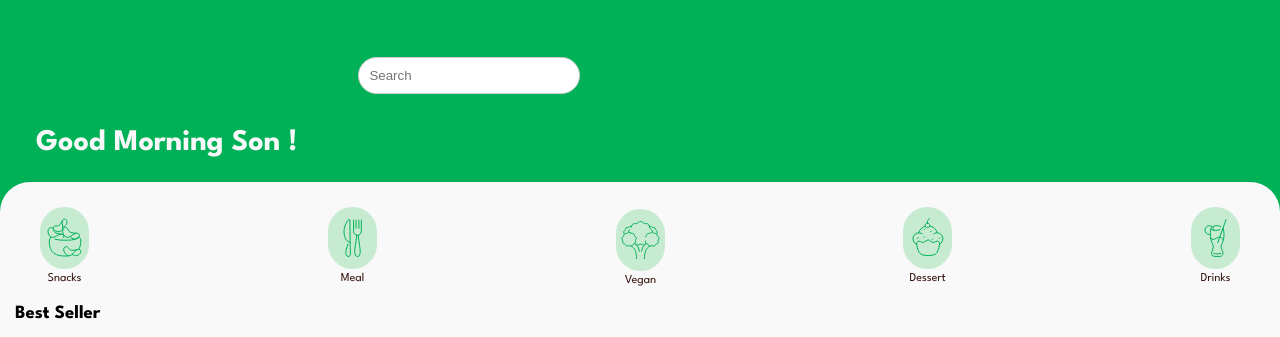
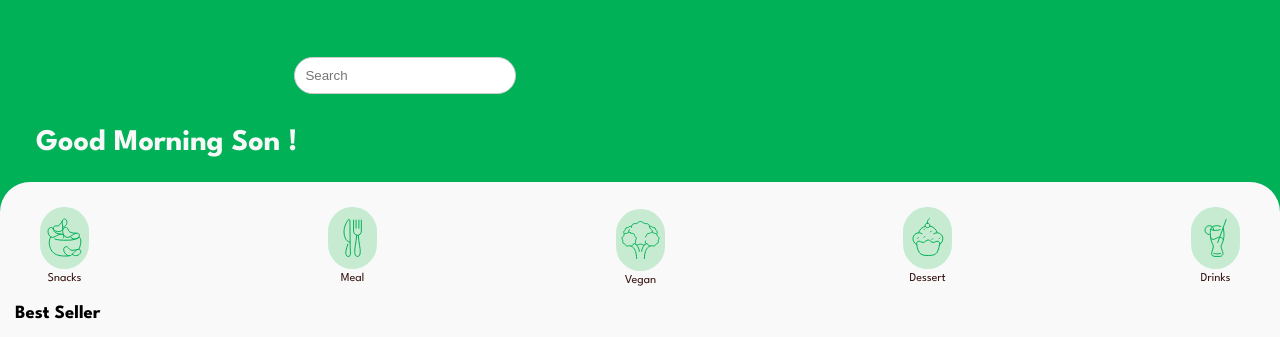
Before and after one commit to rxsemxrriee/KOSEN-gin-arai-dee, a plain HTML site: page user-ui.html in a window 1280 px wide. Shown: the top 337 px of the page. Drawn offline with Linux system fonts and the light colour scheme.

Commit message:
user test 2

```diff
--- a/style-user-ui.css
+++ b/style-user-ui.css
@@ -12,7 +12,7 @@ header input {
   border: 1px solid #ccc;
   margin-bottom: 10px;
   margin-top: 57px;
-  margin-left: 28%;
+  margin-left: 23%;
 }
 .goodmorning {
   color: #F8F8F8;
```
